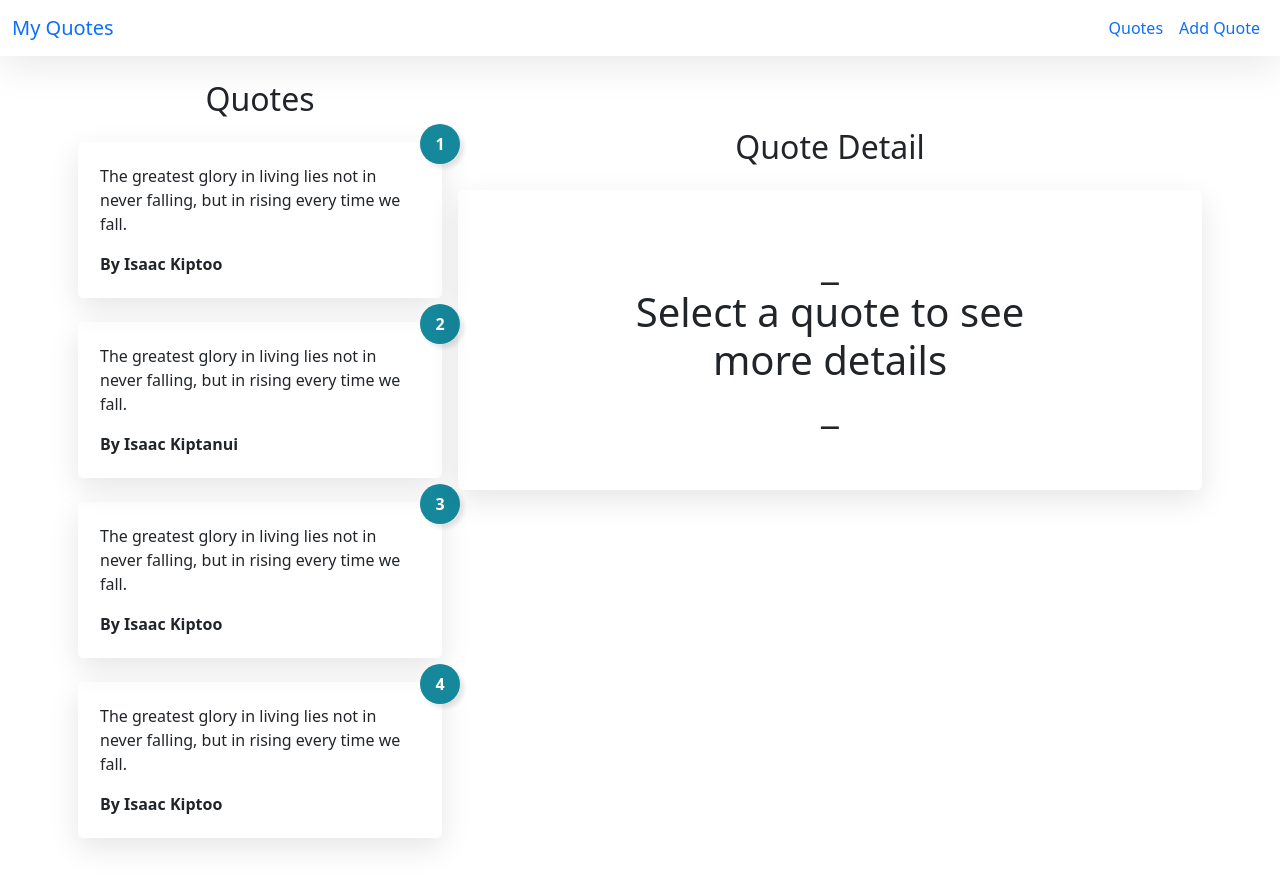
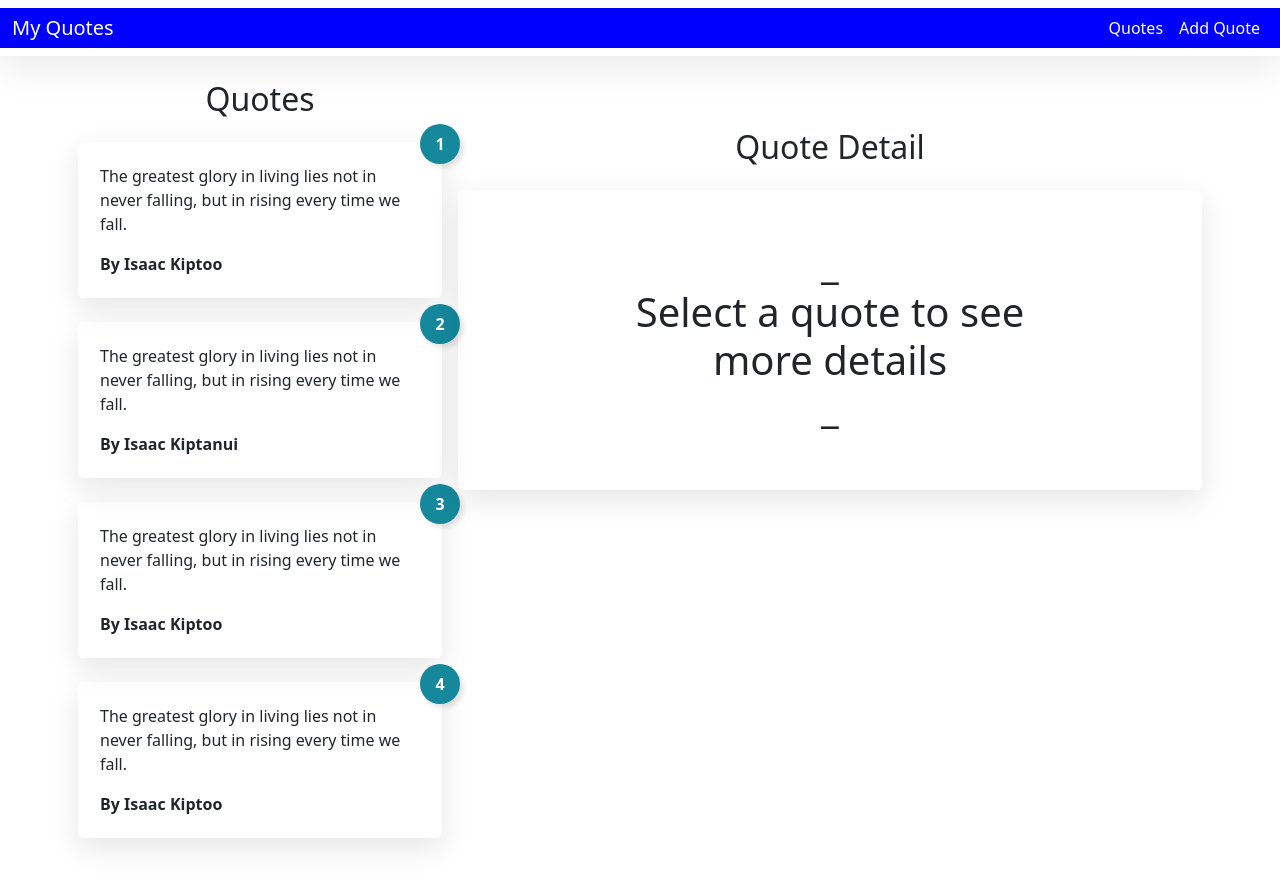
Before and after one commit to Isaac-kiptoo-kilimo/Qoutes-App-website, an Angular app: page / in a window 1280 px wide. Built offline with nearby package versions, Linux system fonts and the light colour scheme.

Commit message:
fix:this will add styling to navbar

```diff
--- a/src/app/components/navbar/navbar.component.html
+++ b/src/app/components/navbar/navbar.component.html
@@ -1,6 +1,6 @@
 <nav class="navbar navbar-expand-md custom-navbar sticky-top bg-white">
-    <div class="container-fluid">
-      <a class="navbar-brand" href="#">My Quotes</a>
+    <div class="container-fluid navbar-content ">
+      <a class="navbar-brand text-white"  href="#">My Quotes</a>
       <button class="navbar-toggler" type="button" data-bs-toggle="collapse" data-bs-target="#navbarSupportedContent"
         aria-controls="navbarSupportedContent" aria-expanded="false" aria-label="Toggle navigation">
         <span class="navbar-toggler-icon"></span>
@@ -8,12 +8,12 @@
       <div class="collapse navbar-collapse" id="navbarSupportedContent">
         <ul class="navbar-nav ms-auto mb-2 mb-lg-0">
           <li class="nav-item">
-            <a class="nav-link" aria-current="page" routerLink="/">
+            <a class="nav-link text-white" aria-current="page" routerLink="/">
               Quotes
             </a>
           </li>
           <li class="nav-item">
-            <a class="nav-link" aria-current="page" routerLink="/add-quote">Add Quote</a>
+            <a class="nav-link text-white" aria-current="page" routerLink="/add-quote">Add Quote</a>
           </li>
         </ul>
       </div>
--- a/src/app/components/navbar/navbar.component.scss
+++ b/src/app/components/navbar/navbar.component.scss
@@ -7,3 +7,6 @@
         columns: black;
     }
 }
+.navbar-content{
+    background-color: blue;
+}
```
